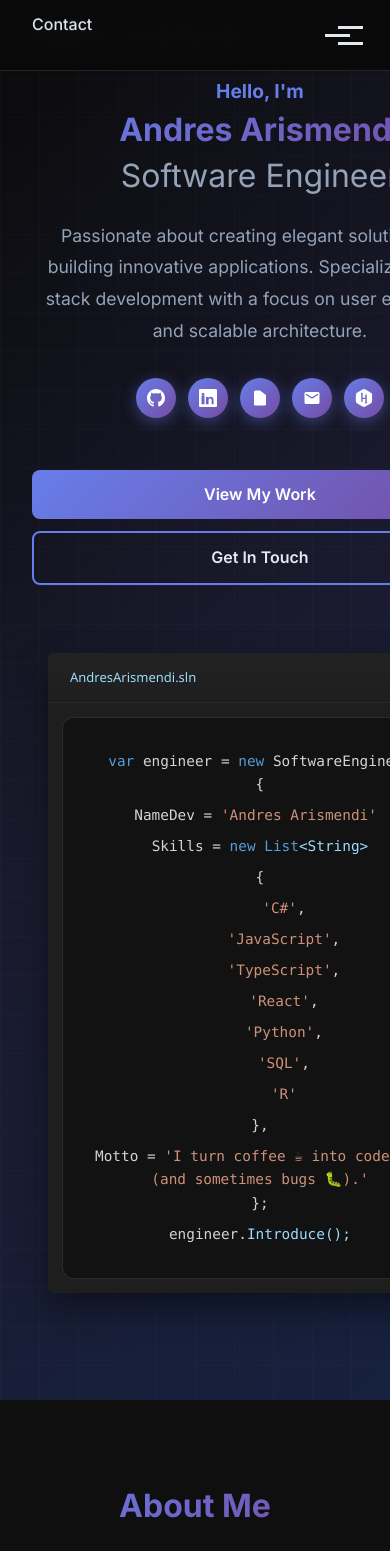
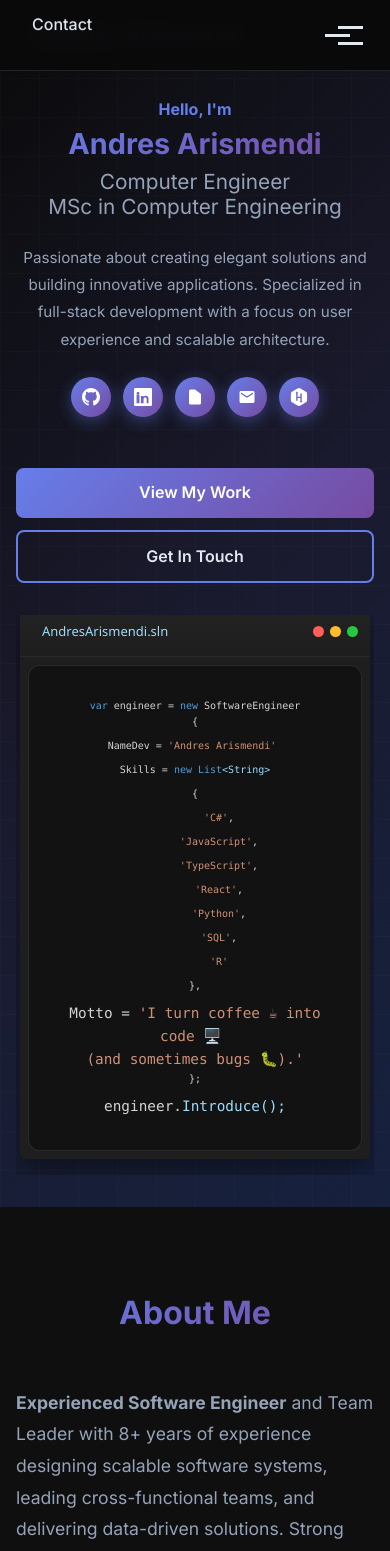
Before and after one commit to AndresArismendi/Portfolio, a React (Vite) app: page / in a window 390 px wide. Shown: the top 1551 px of the page. Built offline with nearby package versions, Linux system fonts and the light colour scheme.

Commit message:
Fix hero screen page

```diff
--- a/src/App.css
+++ b/src/App.css
@@ -138,9 +138,13 @@ body {
   min-height: 100vh;
   display: flex;
   align-items: center;
+  padding: 120px 0 2rem 0;
   background: linear-gradient(135deg, #0a0a0a 0%, #1a1a2e 50%, #16213e 100%);
   position: relative;
   overflow: hidden;
+  overflow-x: hidden;
+  width: 100%;
+  max-width: 100vw;
 }
 
 .hero::before {
@@ -160,6 +164,10 @@ body {
   padding: 0 2rem;
   position: relative;
   z-index: 1;
+  width: 100%;
+  max-width: 100%;
+  overflow-x: hidden;
+  box-sizing: border-box;
 }
 
 .hero-content {
@@ -169,11 +177,20 @@ body {
   align-items: center;
 }
 
+.hero-text {
+  min-width: 0;
+  word-wrap: break-word;
+  overflow-wrap: break-word;
+}
+
 .hero-title {
   font-size: 3.5rem;
   font-weight: 700;
   line-height: 1.2;
   margin-bottom: 1.5rem;
+  word-wrap: break-word;
+  overflow-wrap: break-word;
+  word-break: break-word;
 }
 
 .greeting {
@@ -204,6 +221,9 @@ body {
   color: #94a3b8;
   margin-bottom: 2rem;
   line-height: 1.8;
+  word-wrap: break-word;
+  overflow-wrap: break-word;
+  max-width: 100%;
 }
 
 .hero-buttons {
@@ -744,13 +764,37 @@ section {
     display: block;
   }
 
+  .hero {
+    min-height: auto;
+    padding: 100px 0 2rem 0;
+  }
+
   .hero-content {
     grid-template-columns: 1fr;
     text-align: center;
+    gap: 2rem;
+    width: 100%;
+    max-width: 100%;
+    overflow-x: hidden;
+    box-sizing: border-box;
   }
 
   .hero-title {
     font-size: 2.5rem;
+    max-width: 100%;
+  }
+
+  .hero-description {
+    max-width: 100%;
+    font-size: 1rem;
+  }
+
+  .hero-container {
+    padding: 0 1rem;
+    width: 100%;
+    max-width: 100%;
+    overflow-x: hidden;
+    box-sizing: border-box;
   }
 
   .about-content {
@@ -776,7 +820,21 @@ section {
 
 @media (max-width: 480px) {
   .hero-title {
-    font-size: 2rem;
+    font-size: 1.8rem;
+  }
+
+  .hero-description {
+    font-size: 0.95rem;
+    margin-bottom: 1.5rem;
+
+  }
+
+  .greeting {
+    font-size: 1rem;
+  }
+
+  .title {
+    font-size: 1.3rem;
   }
 
   .section-title {
@@ -789,5 +847,6 @@ section {
 
   .btn {
     text-align: center;
+    width: 100%;
   }
 }
--- a/src/components/Hero.css
+++ b/src/components/Hero.css
@@ -2,6 +2,8 @@
   display: flex;
   justify-content: center;
   padding: 1rem;
+  max-width: 100%;
+  overflow-x: hidden;
 }
 
 .ide-window {
@@ -10,8 +12,19 @@
   border-radius: 6px;
   box-shadow: 0 10px 30px rgba(0,0,0,0.4);
   overflow: hidden;
+  overflow-x: hidden;
   font-family: "Segoe UI", Roboto, "Helvetica Neue", Arial, sans-serif;
   color: #d4d4d4;
+  box-sizing: border-box;
+  max-width: 100%;
+}
+
+@media (max-width: 1024px) {
+  .ide-window {
+    width: calc(100vw - 4rem);
+    max-width: 610px;
+    box-sizing: border-box;
+  }
 }
 
 .ide-header {
@@ -93,10 +106,17 @@
   line-height: 1.5;
   color: #d4d4d4;
   overflow: auto;
+  overflow-wrap: break-word;
+  word-wrap: break-word;
+  max-width: 100%;
+  box-sizing: border-box;
 }
 
 .code-animation {
-  white-space: pre;
+  white-space: pre-wrap;
+  word-wrap: break-word;
+  overflow-wrap: break-word;
+  max-width: 100%;
 }
 
 .code-line { display: block; }
@@ -111,9 +131,53 @@
 .code-for { color: #d8a0df; }
 
 /* small responsive tweak */
+@media (max-width: 768px) {
+  .ide-frame .hero-visual {
+    padding: 0.5rem;
+  }
+  .ide-window {
+    width: calc(100vw - 3rem);
+    max-width: 100%;
+    box-sizing: border-box;
+  }
+  .ide-sidebar { display: none; }
+}
+
 @media (max-width: 640px) {
-  .ide-window { width: 100%; }
+  .ide-frame .hero-visual {
+    padding: 0.5rem;
+  }
+  .ide-window {
+    width: calc(100vw - 2rem);
+    max-width: 100%;
+    min-height: 200px;
+    box-sizing: border-box;
+  }
   .ide-sidebar { display: none; }
+  .ide-body {
+    min-height: 180px;
+  }
+  .ide-editor {
+    padding: 10px;
+    font-size: 11px;
+  }
+}
+
+@media (max-width: 480px) {
+  .ide-frame .hero-visual {
+    padding: 0.25rem;
+  }
+  .ide-window {
+    width: calc(100vw - 1.5rem);
+    max-width: 100%;
+  }
+  .ide-editor {
+    padding: 8px;
+    font-size: 10px;
+  }
+  .code-line {
+    font-size: 10px;
+  }
 }
 
 /* Floating animation for a subtle 'floating window' effect */
--- a/src/components/Hero.tsx
+++ b/src/components/Hero.tsx
@@ -11,7 +11,8 @@ const Hero: React.FC = () => {
             <h1 className="hero-title">
               <span className="greeting">Hello, I'm</span>
               <span className="name">Andres Arismendi</span>
-              <span className="title">Software Engineer</span>
+              <span className="title">Computer Engineer</span>
+              <span className="title">MSc in Computer Engineering</span>
             </h1>
             <p className="hero-description">
               Passionate about creating elegant solutions and building innovative applications.
@@ -154,11 +155,11 @@ const Hero: React.FC = () => {
                                 <div className="code-line indent"><span className="code-console">Console</span><span className="code-writeline">.WriteLine</span>(<span className="code-string">"💻 Skills:"</span>);</div>
                                 <div className="code-line indent"><span className="code-for">foreach</span> (<span className="code-keyword">var</span> <span className="code-variable">skill</span> <span className="code-for">in</span> Skills)</div>
                                 <div className="code-line indent">{'{'}
-                                <div className="code-line indent"><span className="code-console">Console</span><span className="code-writeline">.WriteLine</span>(<span className="code-string">$" - </span>{'{'}'skill'{'}'}<span className="code-string">"</span>);</div></div>
+                                <div className="code-line indent"><span className="code-console">Console</span><span className="code-writeline">.WriteLine</span>(<span className="code-string">$" - </span>{'{'}skill{'}'}<span className="code-string">"</span>);</div></div>
                                 <div className="code-line indent">{'}'}</div>
                                 <div className="code-line indent"><span className="code-console">Console</span><span className="code-writeline">.WriteLine</span>();</div>
                                 <div className="code-line indent"><span className="code-console">Console</span><span className="code-writeline">.WriteLine</span>(<span className="code-string">$"🧠 Motto: </span>
-                                <div className="code-line indent">{'{'}'Motto'{'}'}<span className="code-string">"</span>);</div></div>
+                                <div className="code-line indent">{'{'}Motto{'}'}<span className="code-string">"</span>);</div></div>
                                 <div className="code-line indent">{'}'}</div>
                               </div>
                               <div className="code-line indent">{'}'}</div>
--- a/src/index.css
+++ b/src/index.css
@@ -21,6 +21,8 @@ body {
 #root {
   width: 100%;
   min-height: 100vh;
+
+  transform-origin: top left;
 }
 
 /* Scrollbar Styling */
```
Also changed, not shown: index.html (+1 -1 lines).
